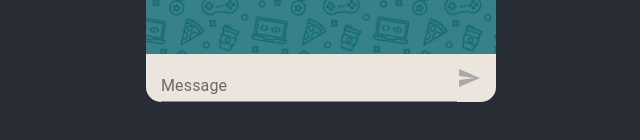
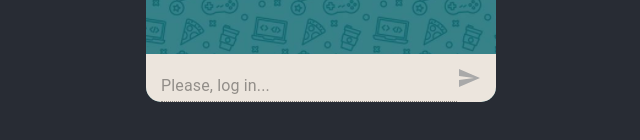
Before and after one commit to TeacHKal/webapp-react-ts, a React (Create React App) app: page / in a window 1280 px wide. Shown: the part 598-738 px from the top of the page, without its empty margins (319-959 px from the left). Built offline with nearby package versions, Linux system fonts and the light colour scheme; no server answers.

Commit message:
chatApp input disabled when not logged in

```diff
--- a/src/components/chatapp/components/messageComposer/index.tsx
+++ b/src/components/chatapp/components/messageComposer/index.tsx
@@ -7,10 +7,11 @@ import './index.scss'
 interface IProps {
     loader?: boolean,
     onShiftEnter: () => {},
+    isInputDisabled?: boolean,
 }
 
 export const MessageComposer: React.FC<IProps> = (props) => {
-    const { loader, onShiftEnter } = props;
+    const { loader, onShiftEnter, isInputDisabled } = props;
     const [inputMessage, setInputMessage] = useState('');
     const [sendingMessage, setSendingMessage] = useState(false);
 
@@ -69,6 +70,13 @@ export const MessageComposer: React.FC<IProps> = (props) => {
         );
     }
 
+    const inputLabel = (isInputDisabled: any) => {
+        if(isInputDisabled){
+            return "Please, log in..."
+        }
+        return "Message";
+    }
+
     return (
         <div className={'messageComposer_con'}>
             <div className={'messageComposer_sendingLinearProg'}>
@@ -77,7 +85,7 @@ export const MessageComposer: React.FC<IProps> = (props) => {
             <div className={'messageComposer_comp'}>
                 <TextField
                     id="standard-multiline-flexible"
-                    label="Message"
+                    label={inputLabel(isInputDisabled)}
                     rowsMax={3}
                     value={inputMessage}
                     onChange={(e) => setInputMessage(e.target.value)}
@@ -86,6 +94,7 @@ export const MessageComposer: React.FC<IProps> = (props) => {
                     margin={'none'}
                     fullWidth={true}
                     multiline
+                    disabled={isInputDisabled}
                 />
                 <div className={'messageComposer_sendIcon'}>
                     {sendingMessage ? renderLoadingIcon() : renderSendIcon()}
--- a/src/components/chatapp/index.tsx
+++ b/src/components/chatapp/index.tsx
@@ -45,6 +45,7 @@ export const ChatApp: React.FC<IProps> = (props) => {
                 {<MessageComposer
                     loader={isSingingIn}
                     onShiftEnter={(): any => onComposerShiftEnter()}
+                    isInputDisabled={!userHook}
                 />}
             </div>
         )
```
